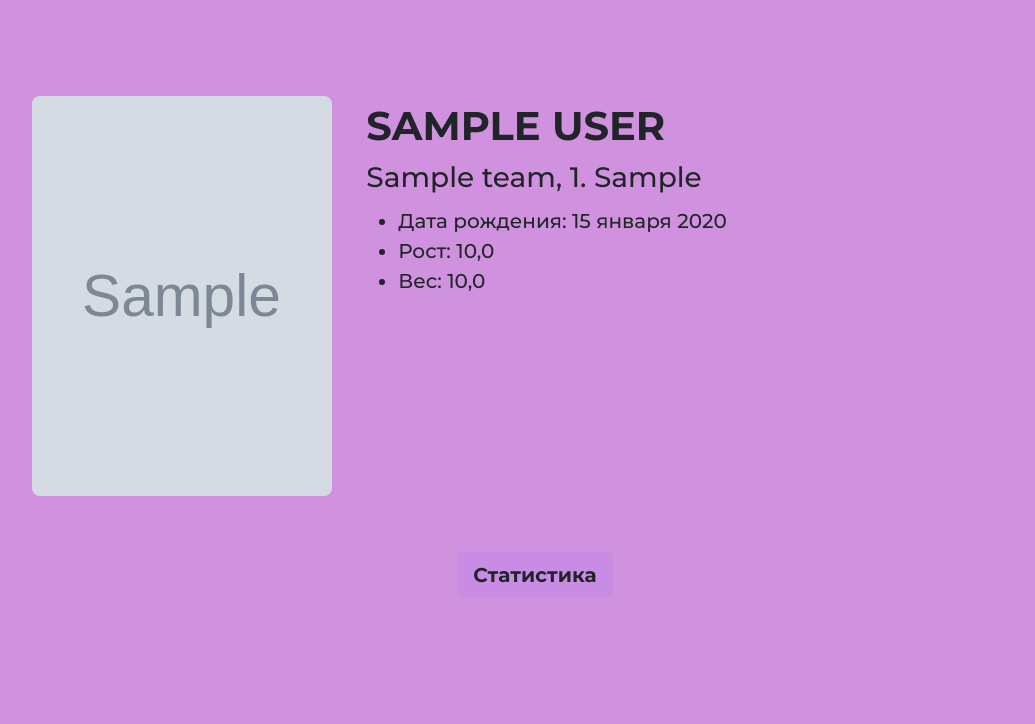
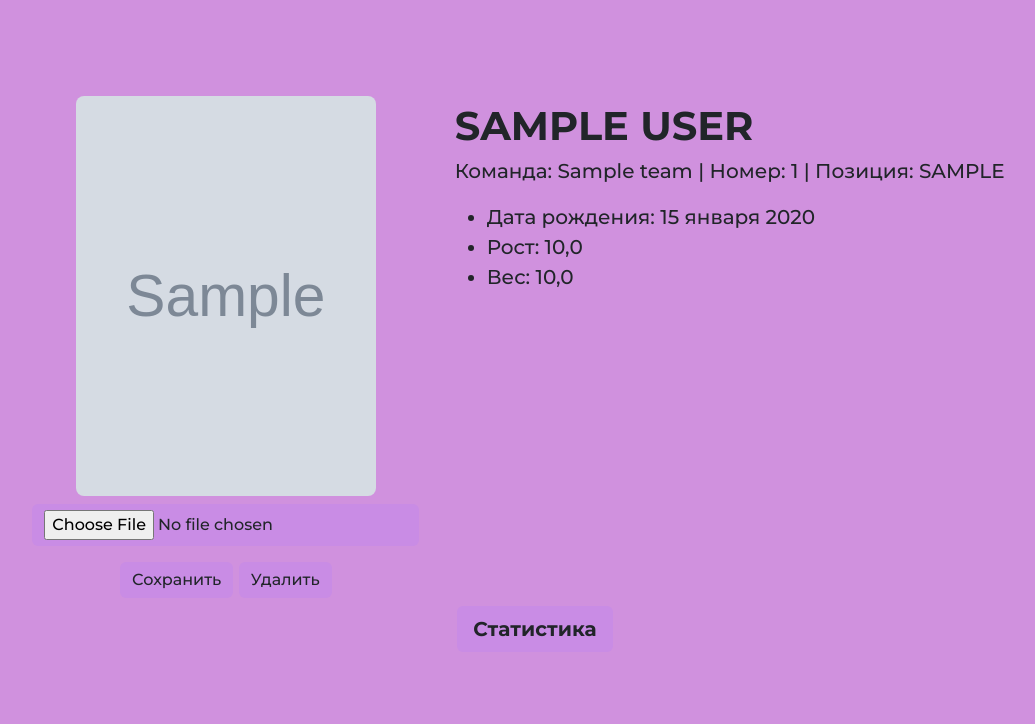
Before and after one commit to coplant/hw_django_basketball, a Django app: page /me/ in a window 1280 px wide. Shown: the part 84-808 px from the top of the page, without its empty margins (105-1140 px from the left). Before the commit the page ends 667 px from the top, so only its background shows below. Run offline with Django 4.2, Linux system fonts and the light colour scheme; a user stored in the database is signed in; tables that the repository leaves empty hold one stand-in row (values such as "Sample post"); grey boxes marked "Sample" are stand-in pictures; some libraries are stand-ins or nearby versions.

Commit message:
feat: update user profile

```diff
--- a/accounts/forms.py
+++ b/accounts/forms.py
@@ -1,25 +1,26 @@
 from django import forms
 from django.contrib.auth import get_user_model
 from django.contrib.auth.forms import UserCreationForm, UserChangeForm, AuthenticationForm
+from django.forms import FileInput
 
 User = get_user_model()
 
 
 class CustomUserLoginForm(AuthenticationForm):
-    username = forms.CharField(label='Логин', widget=forms.TextInput(
-        attrs={'class': 'form-input form-control', 'placeholder': 'Логин'}))
-    password = forms.CharField(label='Пароль', widget=forms.PasswordInput(
-        attrs={'class': 'form-input form-control', 'placeholder': 'Пароль'}))
+    username = forms.CharField(label="Логин", widget=forms.TextInput(
+        attrs={"class": "form-input form-control", "placeholder": "Логин"}))
+    password = forms.CharField(label="Пароль", widget=forms.PasswordInput(
+        attrs={"class": "form-input form-control", "placeholder": "Пароль"}))
 
     class Meta:
         model = User
-        fields = ('username', 'password')
+        fields = ("username", "password")
 
     def is_valid(self):
         result = super().is_valid()
-        for x in (self.fields if '__all__' in self.errors else self.errors):
+        for x in (self.fields if "__all__" in self.errors else self.errors):
             attrs = self.fields[x].widget.attrs
-            attrs.update({'class': attrs.get('class', '') + ' is-invalid'})
+            attrs.update({"class": attrs.get("class", "") + " is-invalid"})
         return result
 
 
@@ -33,3 +34,12 @@ class CustomUserChangeForm(UserChangeForm):
     class Meta:
         model = User
         fields = ("username", "email", "phone_number",)
+
+
+class UserProfileForm(forms.ModelForm):
+    profile_image = forms.ImageField(
+        widget=FileInput(attrs={"class": "btn nav-pills overlay fs-6 nav-pills mt-2 text-center"}), label="")
+
+    class Meta:
+        model = User
+        fields = ("profile_image",)
--- a/accounts/models.py
+++ b/accounts/models.py
@@ -10,7 +10,7 @@ class CustomUser(AbstractUser):
     email = models.EmailField("Почта", unique=True, null=True, blank=True)
     phone_number = PhoneNumberField("Телефон", unique=True, null=True, blank=True)
 
-    profile_image = models.ImageField(upload_to="profile_pics/", blank=True, null=True)
+    profile_image = models.ImageField(upload_to="profile_pics/", blank=True, null=True, default="profile_pics/def.png")
 
     USERNAME_FIELD = "username"
     REQUIRED_FIELDS = ["email"]
--- a/accounts/views.py
+++ b/accounts/views.py
@@ -2,7 +2,7 @@
 from django.contrib.auth import login, logout, authenticate
 from django.shortcuts import redirect, render
 
-from accounts.forms import CustomUserCreationForm, CustomUserLoginForm
+from accounts.forms import CustomUserCreationForm, CustomUserLoginForm, UserProfileForm
 
 
 def login_view(request):
@@ -50,4 +50,21 @@
 def me_view(request):
     if not request.user:
         return redirect(settings.LOGIN_URL)
-    return render(request, "accounts/me.html", {"user": request.user})
+
+    user = request.user
+    if request.method == "POST":
+        form = UserProfileForm(request.POST, request.FILES, instance=user)
+
+        if "change_photo" in request.POST:
+            if form.is_valid():
+                form.save()
+                return redirect("me")
+
+        elif "delete_photo" in request.POST:
+            if user.profile_image:
+                user.profile_image.delete()
+                return redirect("me")
+
+    else:
+        form = UserProfileForm(instance=user)
+    return render(request, "accounts/me.html", {"user": request.user, "form": form})
--- a/templates/accounts/me.html
+++ b/templates/accounts/me.html
@@ -9,14 +9,38 @@
   <div class="content-container pt-5">
     <div class="container px-5">
       <div class="row gx-3">
-        <div class="col-xl-4 col-xxl-4 text-center">
-          <img class="cover rounded-3 my-5" src="{{ user.profile_image.url }}"
+        <div class="col-lg-5 col-xl-5 col-xxl-4 text-center align-items-center">
+          <img class="cover rounded-3 mt-5"
+                  {% if user.profile_image %}
+               src="{{ user.profile_image.url }}"
+                  {% else %}
+               src="https://imgholder.ru/300x400/c98ce5/1c1c1c&text=ФОТОГРАФИЯ+ОТСУТСТВУЕТ"
+                  {% endif %}
                alt="Фотография профиля" height="400px" width="300px"/>
+
+          <div class="d-flex text-center justify-content-center">
+            <form method="post" enctype="multipart/form-data" class="mx-auto">
+              {% csrf_token %}
+              {% for field in form %}
+                <div class="form-floating mb-3">
+                  {{ field }}
+                  {% if field.errors %}
+                    {% for error in field.errors %}
+                      <div class="invalid-feedback">{{ error }}</div>
+                    {% endfor %}
+                  {% endif %}
+                </div>
+              {% endfor %}
+              <button class="btn nav-pills overlay" type="submit" name="change_photo">Сохранить</button>
+              <button class="btn nav-pills overlay" type="submit" name="delete_photo">Удалить</button>
+            </form>
+          </div>
         </div>
-        <div class="col-lg-8 col-xl-8 col-xxl-8">
-          <div class="my-5 text-center text-xl-start">
+        <div class="col-lg-7 col-xl-7 col-xxl-8">
+          <div class="my-5 text-xl-start">
             <p class="fs-1 fw-bolder text-dark mb-0">{{ user.get_full_name|upper }}</p>
-            <p class="fs-3 fw-normal text-dark mb-2">{{ user.player.team }}, {{ user.player.number }}. {{ user.player.position|title }}</p>
+            <p class="fs-5 fw-normal text-dark mb-3">Команда: {{ user.player.team }} | Номер: {{ user.player.number }} |
+              Позиция: {{ user.player.position|upper }}</p>
             <ul class="lead fw-normal text-dark-50 mb-4">
               <li>Дата рождения: {{ user.player.birth_date|date:"d E Y" }}</li>
               <li>Рост: {{ user.player.height }}</li>
```
Also changed, not shown: players/views.py (+5 -5 lines).
